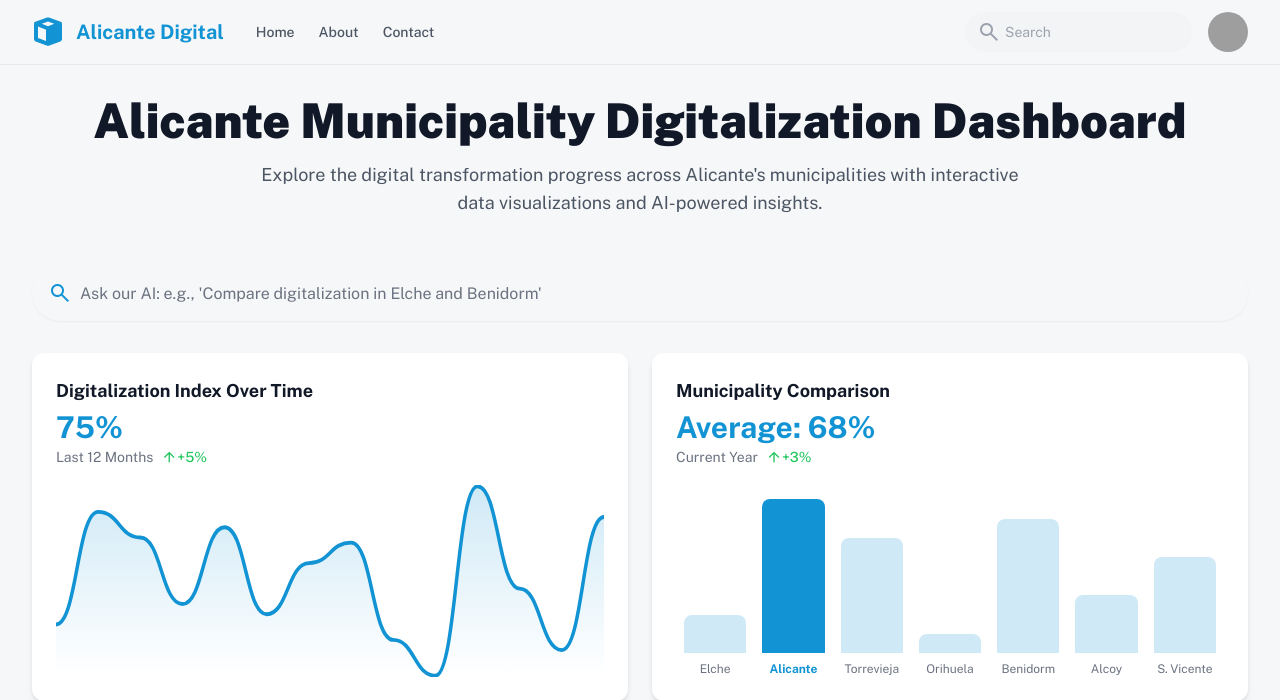
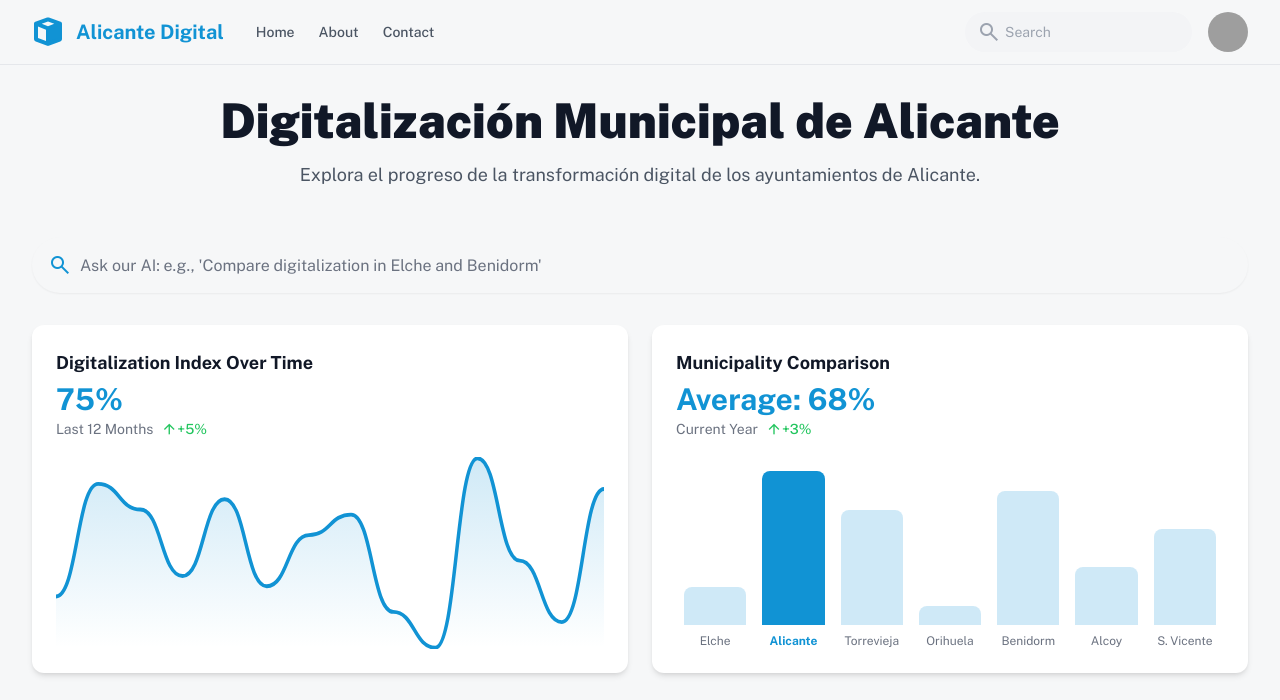
Before and after one commit to abt39-ua/alicante-digital-tfg, a Flask app: page / in a window 1280 px wide. Shown: the top 700 px of the page. Run offline with Flask 3, Linux system fonts and the light colour scheme; some libraries are stand-ins or nearby versions; grey boxes are pictures that could not be loaded.

Commit message:
Español de España en index.html

```diff
--- a/templates/index.html
+++ b/templates/index.html
@@ -78,9 +78,9 @@
 <main class="flex-grow container mx-auto px-4 sm:px-6 lg:px-8 py-8">
 <div class="max-w-7xl mx-auto">
 <div class="text-center mb-12">
-<h1 class="text-4xl md:text-5xl font-extrabold text-gray-900 dark:text-white mb-4">Alicante Municipality Digitalization Dashboard</h1>
+<h1 class="text-4xl md:text-5xl font-extrabold text-gray-900 dark:text-white mb-4">Digitalización Municipal de Alicante</h1>
 <p class="text-lg text-gray-600 dark:text-gray-400 max-w-3xl mx-auto">
-                        Explore the digital transformation progress across Alicante's municipalities with interactive data visualizations and AI-powered insights.
+                        Explora el progreso de la transformación digital de los ayuntamientos de Alicante.
                     </p>
 </div>
 <div class="mb-8">
```
